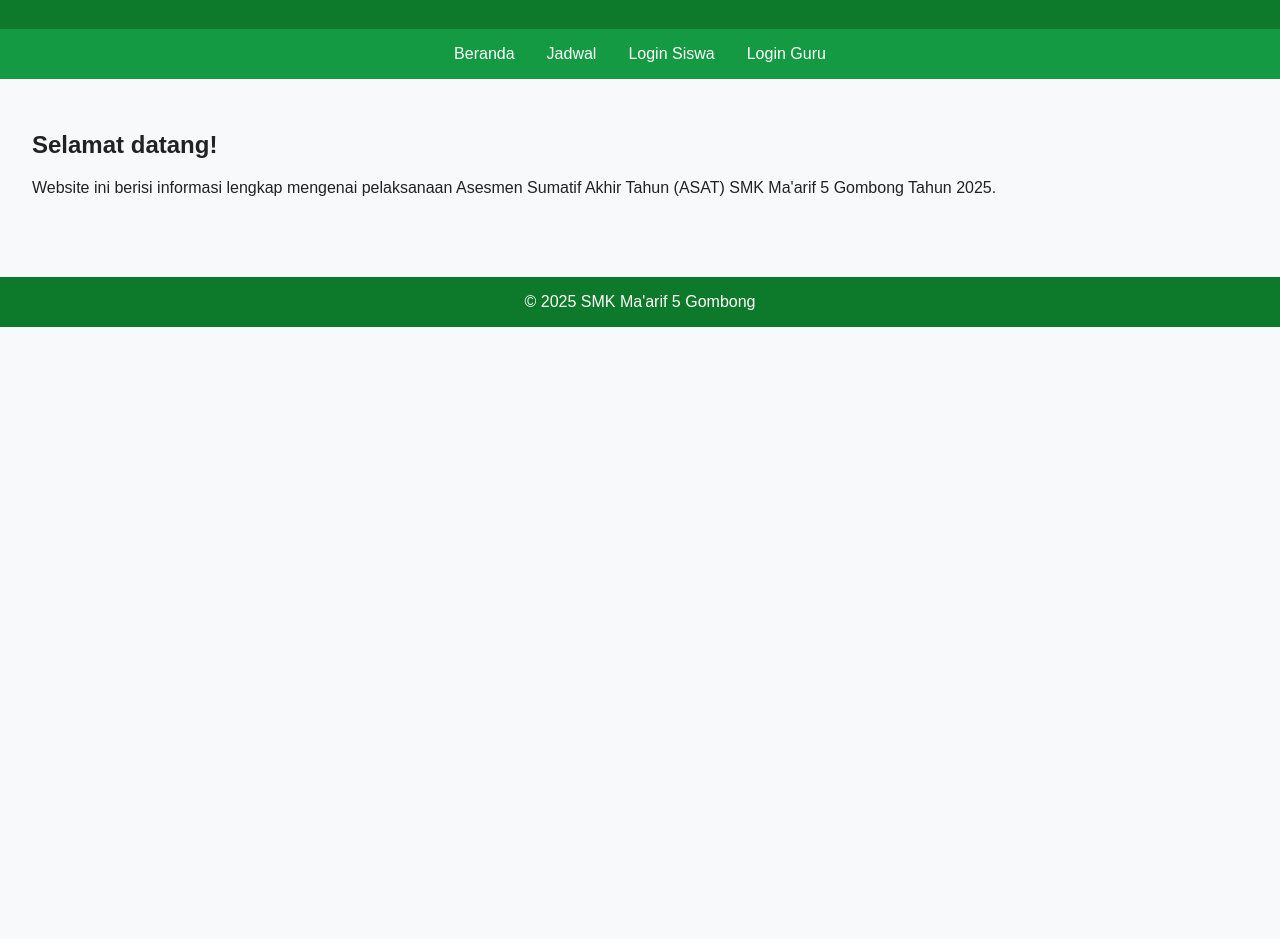
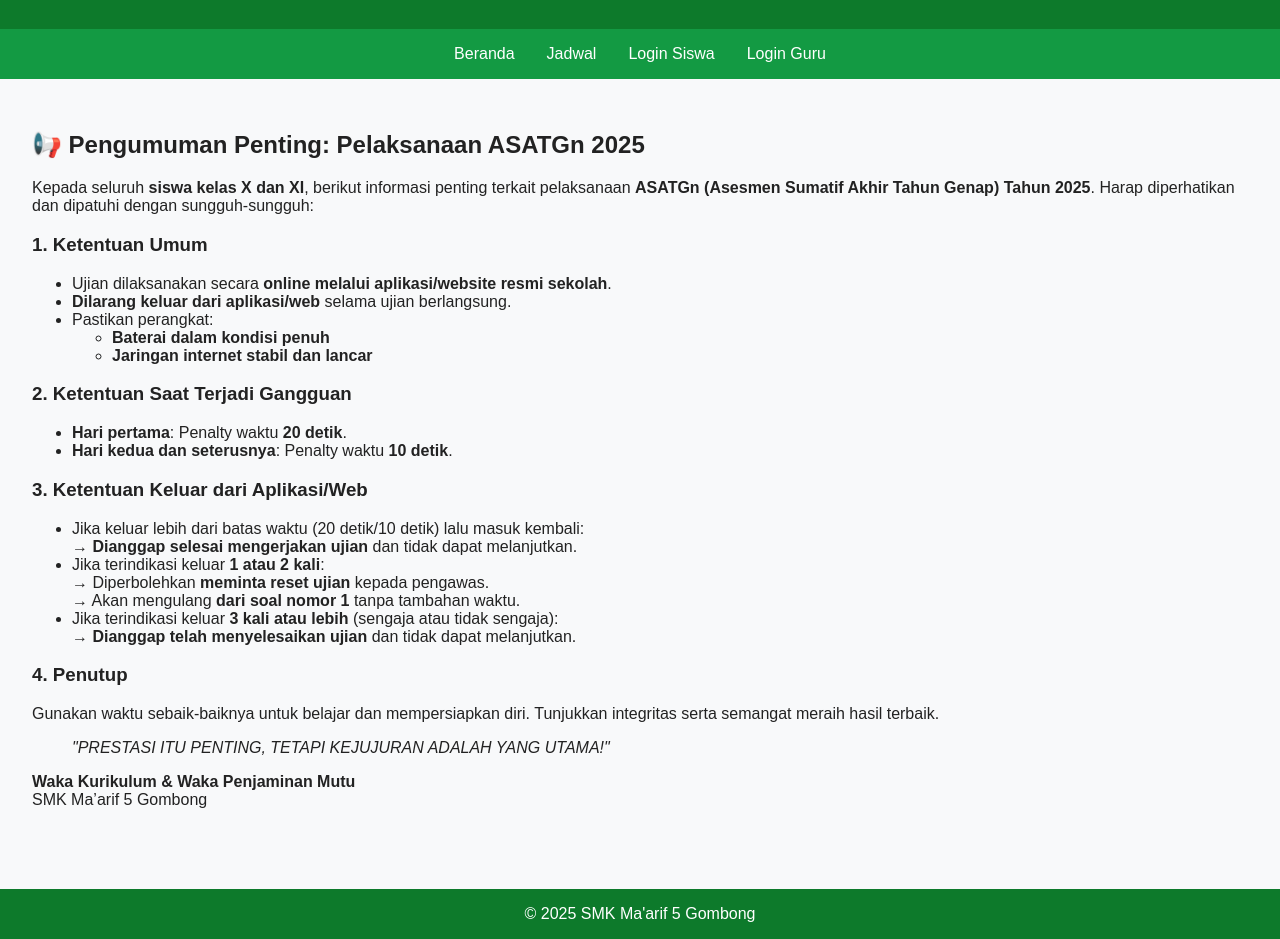
Before and after one commit to SariefBakhtiyar/asatgn-2025, a plain HTML site: page index.html in a window 1280 px wide. Shown: the part 158-1097 px from the top of the page. Before the commit the page ends 800 px from the top, so only its background shows below. Drawn offline with Linux system fonts and the light colour scheme.

Commit message:
Update index.html

```diff
--- a/index.html
+++ b/index.html
@@ -15,14 +15,55 @@
 
   <nav>
     <a href="index.html">Beranda</a>
-  <a href="jadwal.html">Jadwal</a>
-  <a href="https://edumaligo.id/login.php" target="_blank">Login Siswa</a>
-  <a href="http://edumaligo.id/admin/sign-in.php" target="_blank">Login Guru</a>
+    <a href="jadwal.html">Jadwal</a>
+    <a href="https://edumaligo.id/login.php" target="_blank">Login Siswa</a>
+    <a href="http://edumaligo.id/admin/sign-in.php" target="_blank">Login Guru</a>
   </nav>
 
   <main>
-    <h2>Selamat datang!</h2>
-    <p>Website ini berisi informasi lengkap mengenai pelaksanaan Asesmen Sumatif Akhir Tahun (ASAT) SMK Ma'arif 5 Gombong Tahun 2025.</p>
+    <section>
+      <h2>📢 Pengumuman Penting: Pelaksanaan ASATGn 2025</h2>
+      <p>Kepada seluruh <strong>siswa kelas X dan XI</strong>, berikut informasi penting terkait pelaksanaan <strong>ASATGn (Asesmen Sumatif Akhir Tahun Genap) Tahun 2025</strong>. Harap diperhatikan dan dipatuhi dengan sungguh-sungguh:</p>
+
+      <h3>1. Ketentuan Umum</h3>
+      <ul>
+        <li>Ujian dilaksanakan secara <strong>online melalui aplikasi/website resmi sekolah</strong>.</li>
+        <li><strong>Dilarang keluar dari aplikasi/web</strong> selama ujian berlangsung.</li>
+        <li>Pastikan perangkat:
+          <ul>
+            <li><strong>Baterai dalam kondisi penuh</strong></li>
+            <li><strong>Jaringan internet stabil dan lancar</strong></li>
+          </ul>
+        </li>
+      </ul>
+
+      <h3>2. Ketentuan Saat Terjadi Gangguan</h3>
+      <ul>
+        <li><strong>Hari pertama</strong>: Penalty waktu <strong>20 detik</strong>.</li>
+        <li><strong>Hari kedua dan seterusnya</strong>: Penalty waktu <strong>10 detik</strong>.</li>
+      </ul>
+
+      <h3>3. Ketentuan Keluar dari Aplikasi/Web</h3>
+      <ul>
+        <li>Jika keluar lebih dari batas waktu (20 detik/10 detik) lalu masuk kembali:
+          <br>→ <strong>Dianggap selesai mengerjakan ujian</strong> dan tidak dapat melanjutkan.
+        </li>
+        <li>Jika terindikasi keluar <strong>1 atau 2 kali</strong>:
+          <br>→ Diperbolehkan <strong>meminta reset ujian</strong> kepada pengawas.
+          <br>→ Akan mengulang <strong>dari soal nomor 1</strong> tanpa tambahan waktu.
+        </li>
+        <li>Jika terindikasi keluar <strong>3 kali atau lebih</strong> (sengaja atau tidak sengaja):
+          <br>→ <strong>Dianggap telah menyelesaikan ujian</strong> dan tidak dapat melanjutkan.
+        </li>
+      </ul>
+
+      <h3>4. Penutup</h3>
+      <p>Gunakan waktu sebaik-baiknya untuk belajar dan mempersiapkan diri. Tunjukkan integritas serta semangat meraih hasil terbaik.</p>
+
+      <blockquote><em>"PRESTASI ITU PENTING, TETAPI KEJUJURAN ADALAH YANG UTAMA!"</em></blockquote>
+
+      <p><strong>Waka Kurikulum & Waka Penjaminan Mutu</strong><br>SMK Ma’arif 5 Gombong</p>
+    </section>
   </main>
 
   <footer>&copy; 2025 SMK Ma'arif 5 Gombong</footer>
```
